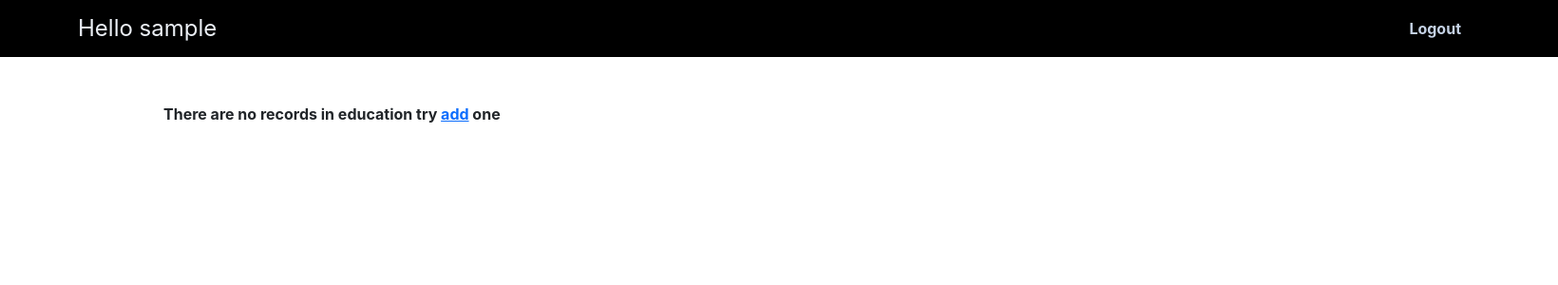
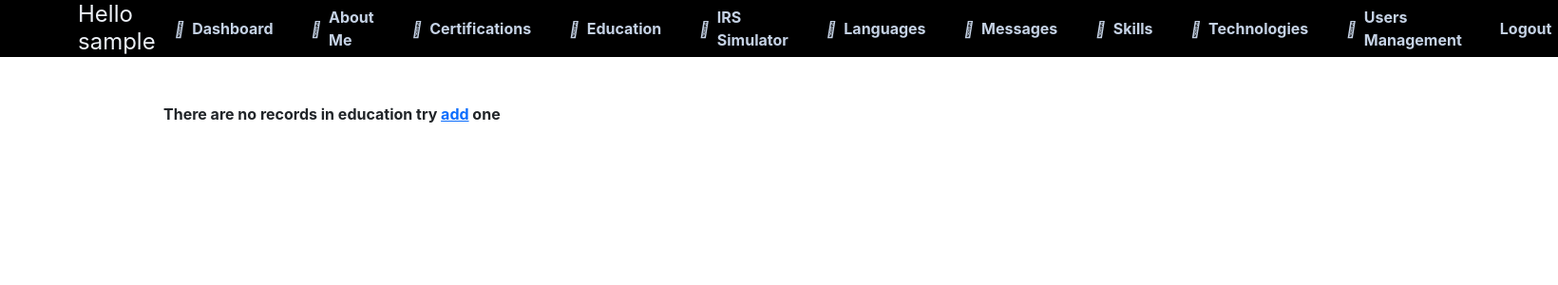
Before and after one commit to tiagov02/MyProfile, a PHP site: page /CMS/pages/education/index.php in a window 1640 px wide. Shown: the top 300 px of the page at 95% size. Run offline with PHP 8.4, Linux system fonts and the light colour scheme; the visitor is signed in with stand-in values (Sample User, id 1); data that the repository does not hold is empty; some libraries are stand-ins or nearby versions.

Commit message:
- update

```diff
--- a/CMS/pages/utils/templates.php
+++ b/CMS/pages/utils/templates.php
@@ -27,7 +27,16 @@ function template_header($title) {
     <nav class="navtop">
     	<div>
     		<h1>Hello $username</h1>
-    		<!--<a href="../languages/read.php"><i class="fas fa-address-book"></i>Languages</a>-->
+    		<a href="../dashboard"><i class="fas fa-address-book"></i>Dashboard</a>
+    		<a href="../aboutme"><i class="fas fa-address-book"></i>About Me</a>
+    		<a href="../certifications"><i class="fas fa-address-book"></i>Certifications</a>
+    		<a href="../education"><i class="fas fa-address-book"></i>Education</a>
+    		<a href="../irs-simulator"><i class="fas fa-address-book"></i>IRS Simulator</a>
+    		<a href="../languages"><i class="fas fa-address-book"></i>Languages</a>
+    		<a href="../messages"><i class="fas fa-address-book"></i>Messages</a>
+    		<a href="../skills"><i class="fas fa-address-book"></i>Skills</a>
+    		<a href="../tecnologies"><i class="fas fa-address-book"></i>Technologies</a>
+    		<a href="../USERS-MANAGEMENT"><i class="fas fa-address-book"></i>Users Management</a>
 			<a href="../../auth/logout.php">Logout</a>
     	</div>
     </nav>
--- a/personal/utils/request_data.php
+++ b/personal/utils/request_data.php
@@ -31,6 +31,12 @@ function getCertificationRows(){
 
     return $pdo->query("SELECT * FROM certifications order by title")->fetchAll(PDO::FETCH_ASSOC);
 }
+function getAboutMe(){
+    $pdo = pdo_connect_mysql();
+
+    return $pdo->query("SELECT * FROM aboutme WHERE id=1")->fetch(PDO::FETCH_ASSOC);
+}
+
 
 function register_email($from,$name,$msg){
     $headers = "From: jtiagoviana@ipvc.pt" . "\r\n" .
```
Also changed, not shown: personal/index.php (+14 -19 lines).
